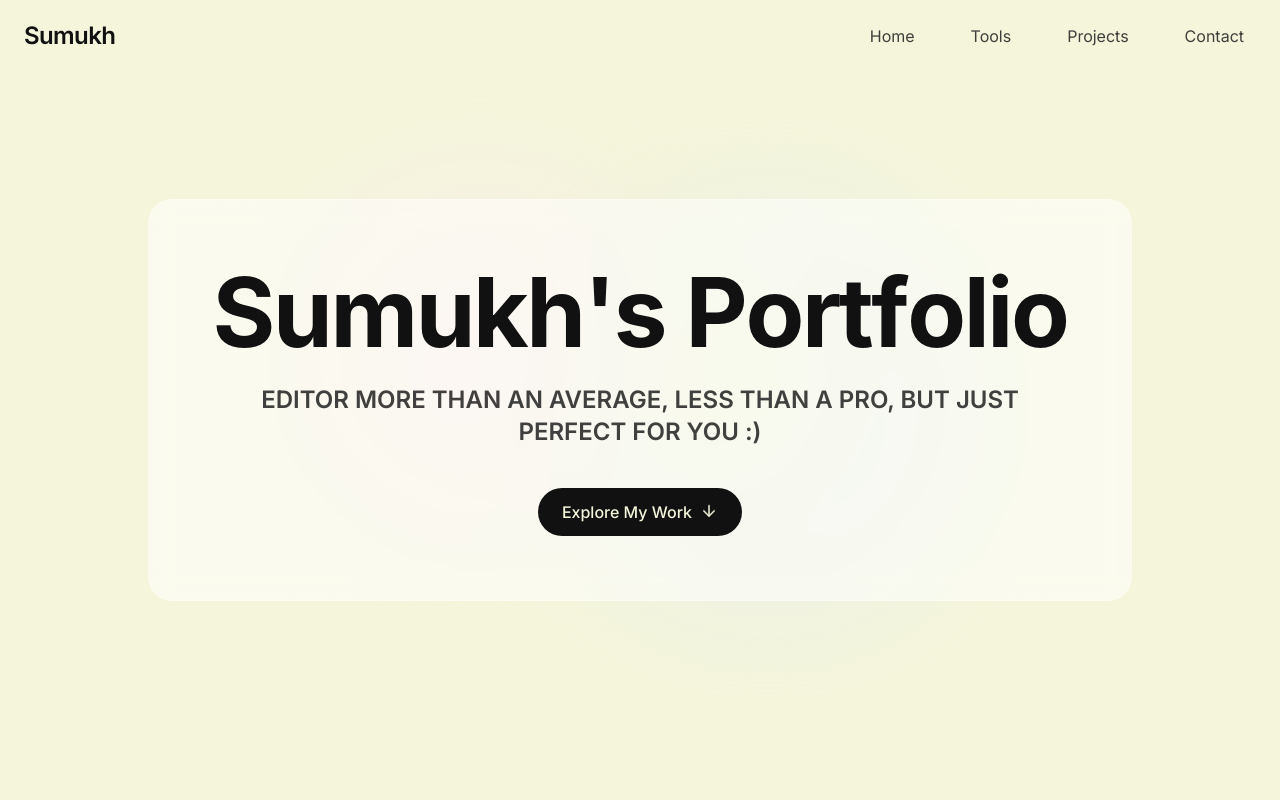
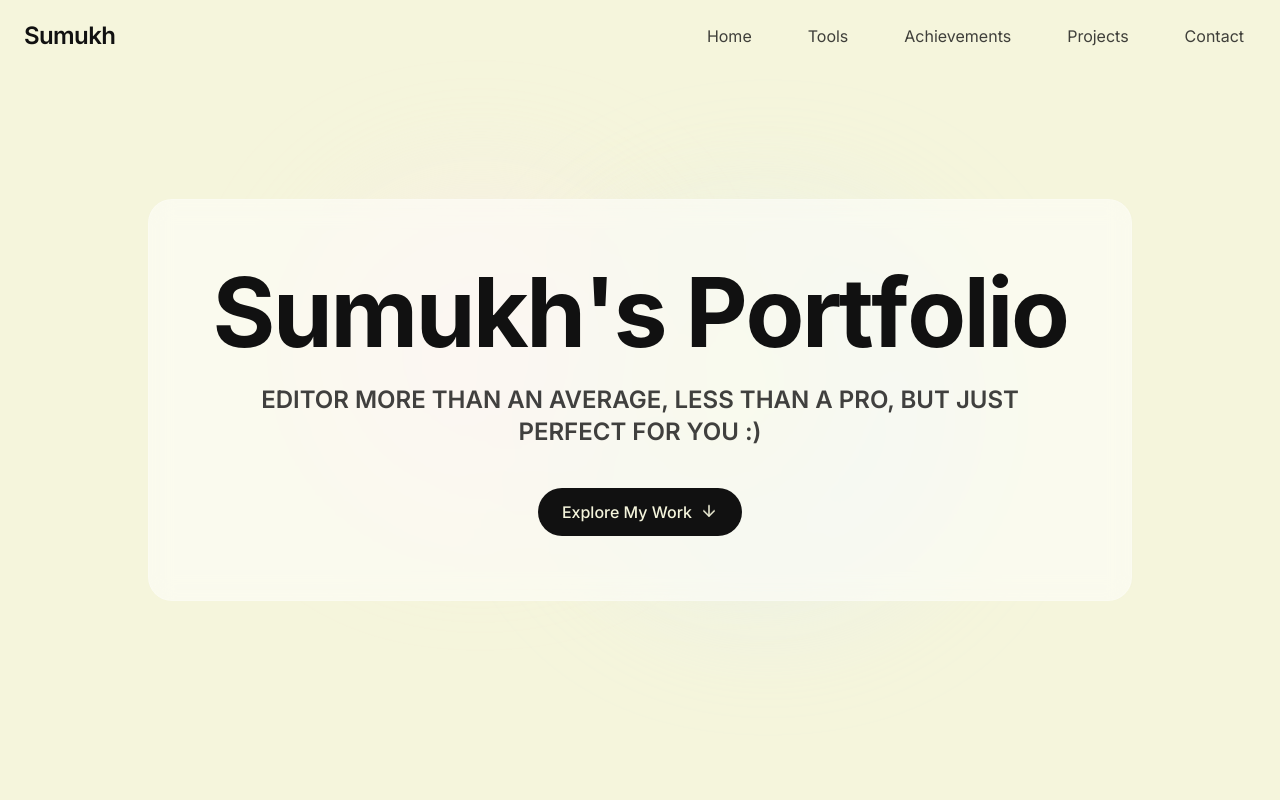
Before and after one commit to Sumukh-0019/sumukh, a React (Vite) app: page / in a window 1280 px wide. Shown: the top 800 px of the page. Built offline with nearby package versions, Linux system fonts and the light colour scheme; a web font is replaced by a local one.

Commit message:
Add achievements link to navbar
Added an "Achievements" link to the navigation menu in the Navbar component. This allows users to easily navigate to the Achievements section.

```diff
--- a/src/components/Navbar.tsx
+++ b/src/components/Navbar.tsx
@@ -34,6 +34,7 @@ const Navbar = () => {
           <nav className="hidden md:flex space-x-8">
             <a href="#home" className="nav-link">Home</a>
             <a href="#tools" className="nav-link">Tools</a>
+            <a href="#achievements" className="nav-link">Achievements</a>
             <a href="#projects" className="nav-link">Projects</a>
             <a href="#contact" className="nav-link">Contact</a>
           </nav>
@@ -72,6 +73,13 @@ const Navbar = () => {
             Tools
           </a>
           <a
+            href="#achievements"
+            className="hover:text-soft-black/70 transition-colors"
+            onClick={() => setIsMenuOpen(false)}
+          >
+            Achievements
+          </a>
+          <a
             href="#projects"
             className="hover:text-soft-black/70 transition-colors"
             onClick={() => setIsMenuOpen(false)}
```
